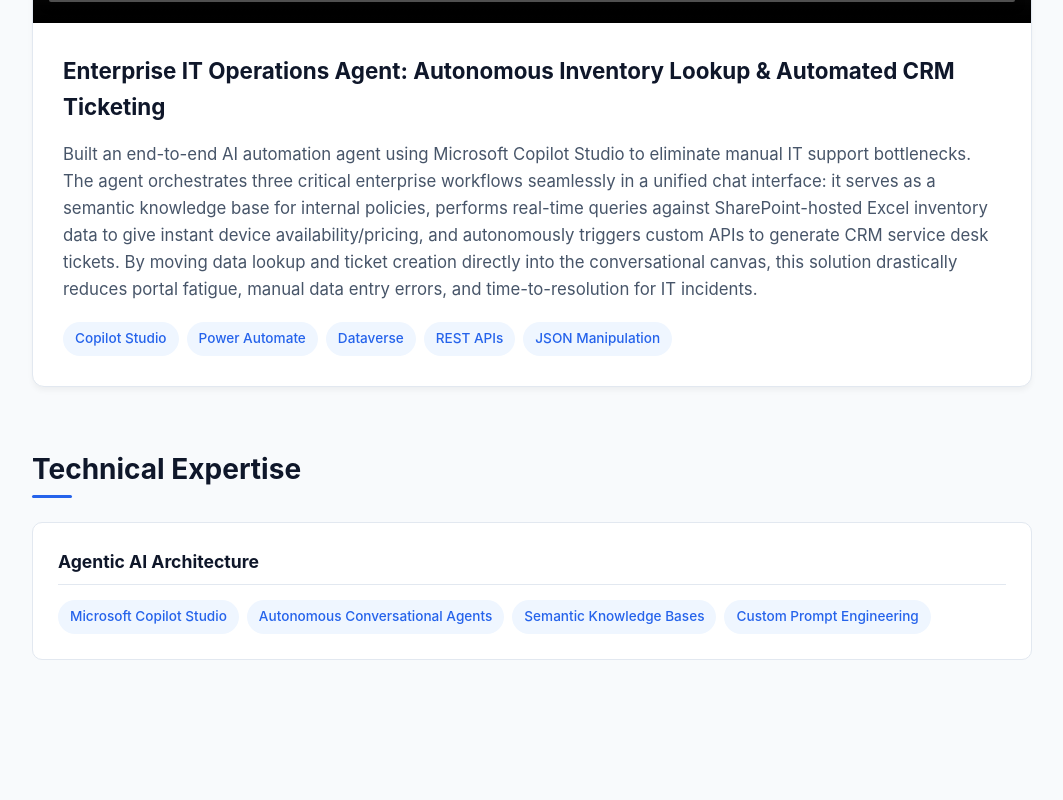
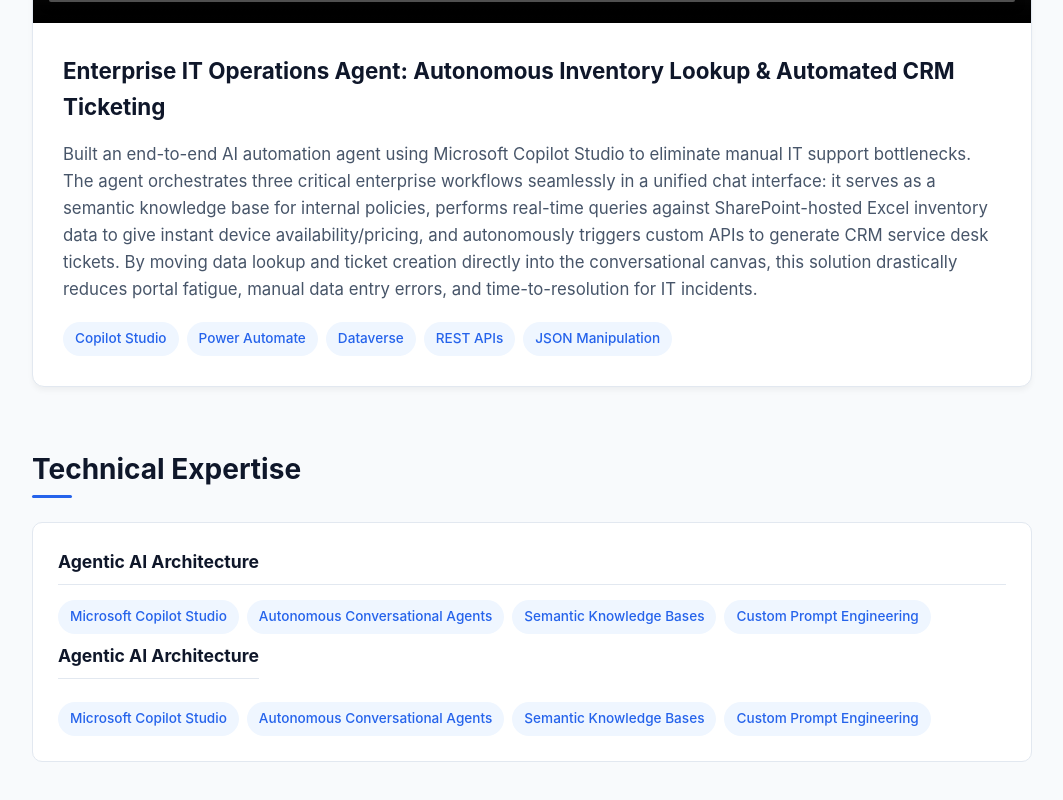
Before and after one commit to SilasAutomates/SilasAutomates.github.io, a plain HTML site: page index.html in a window 1280 px wide. Shown: the part 932-1732 px from the top of the page, without its empty margins (108-1171 px from the left). Drawn offline with Linux system fonts and the light colour scheme; grey boxes are pictures that could not be loaded.

Commit message:
Update index.html

```diff
--- a/index.html
+++ b/index.html
@@ -315,4 +315,10 @@
                         <span class="skill-tag">Autonomous Conversational Agents</span>
                         <span class="skill-tag">Semantic Knowledge Bases</span>
                         <span class="skill-tag">Custom Prompt Engineering</span>
+                    <h3>Agentic AI Architecture</h3>
+                    <div class="tags-wrapper">
+                        <span class="skill-tag">Microsoft Copilot Studio</span>
+                        <span class="skill-tag">Autonomous Conversational Agents</span>
+                        <span class="skill-tag">Semantic Knowledge Bases</span>
+                        <span class="skill-tag">Custom Prompt Engineering</span>
                     </div>
```
